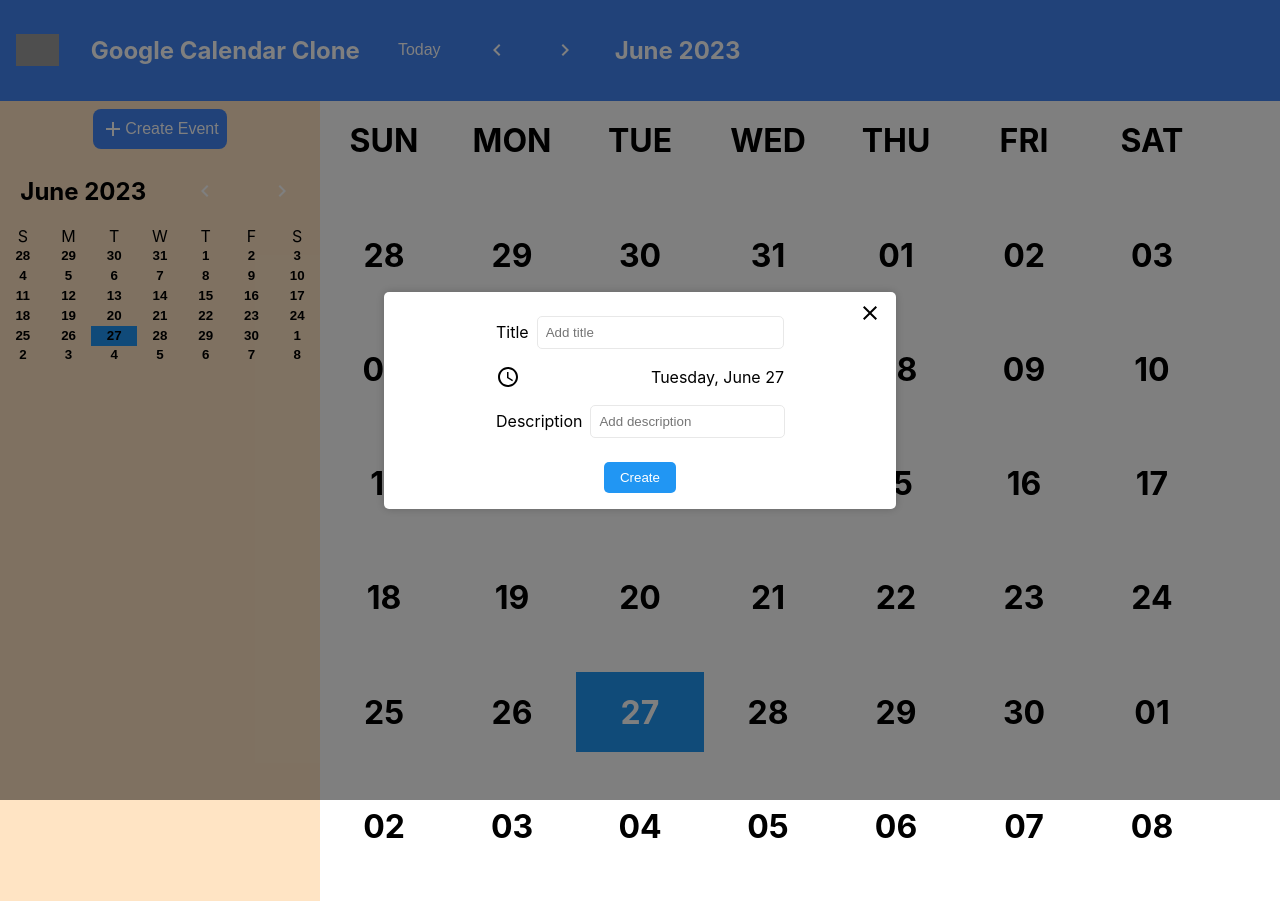
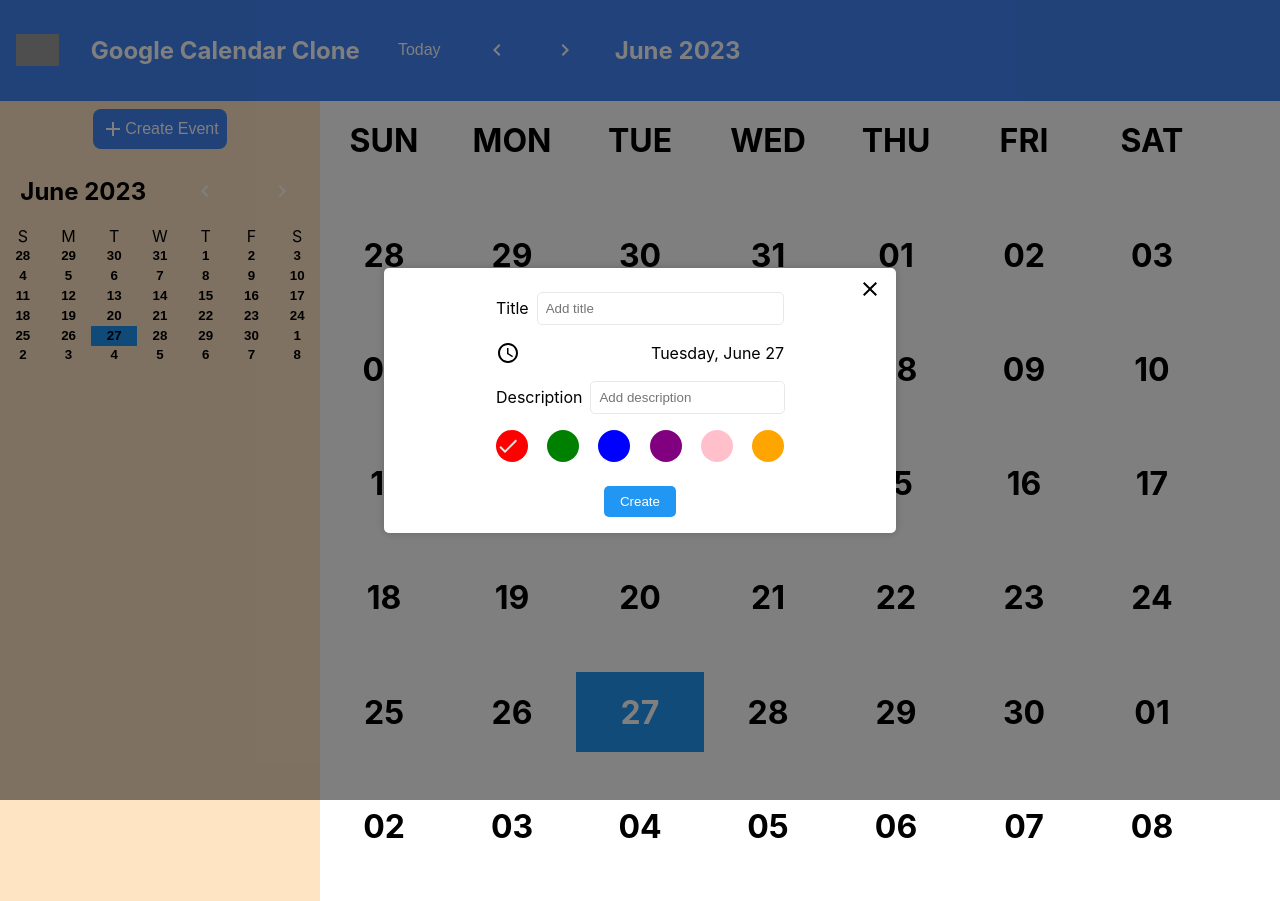
Before and after one commit to EugeneZanevskij/google-calendar, a React (Create React App) app: page / in a window 1280 px wide. Both pictures are taken after a click on the button "Create Event". Built offline with nearby package versions, Linux system fonts and the light colour scheme; grey boxes are pictures that could not be loaded.

Commit message:
feat: update eventModal form

```diff
--- a/src/EventModal.css
+++ b/src/EventModal.css
@@ -60,6 +60,18 @@
   margin-left: 0.5rem;
 }
 
+.event-modal__label {
+  border-radius: 50%;
+  width: 2rem;
+  height: 2rem;
+  border: none;
+  cursor: pointer;
+  display: flex;
+  align-items: center;
+  justify-content: center;
+  color: #e8e8e8;
+}
+
 .event-modal__save {
   background-color: #2196f3;
   color: white;
--- a/src/EventModal.jsx
+++ b/src/EventModal.jsx
@@ -3,14 +3,16 @@
 import './EventModal.css';
 import CloseIcon from '@mui/icons-material/Close';
 import ScheduleIcon from '@mui/icons-material/Schedule';
-import dayjs from 'dayjs';
+import CheckIcon from '@mui/icons-material/Check';
 import "./EventModal.css";
 
+const labels = ['red', 'green', 'blue',  'purple', 'pink', 'orange'];
+
 const EventModal = () => {
-  const {setShowEventModal} = useContext(GlobalContext);
+  const {setShowEventModal, daySelected} = useContext(GlobalContext);
   const [title, setTitle] = useState('');
   const [description, setDescription] = useState('');
-  const daySelected = dayjs().format('dddd, MMMM DD');
+  const [selectedLabel, setSelectedLabel] = useState(labels[0]);
   return (
     <div className='event-modal'>
       <form className='event-modal__form'>
@@ -31,7 +33,7 @@
         </div>
         <div className='event-modal__element'>
           <ScheduleIcon/>
-          <p>{daySelected}</p>
+          <p>{daySelected.format('dddd, MMMM DD')}</p>
         </div>
         <div className='event-modal__element'>
           <p>Description</p>
@@ -45,6 +47,17 @@
             onChange={e => setDescription(e.target.value)}
           />
         </div>
+        <div className='event-modal__element'>
+          {labels.map((label, i) => (
+            <span
+              key={i}
+              onClick={() => setSelectedLabel(label)}
+              className='event-modal__label'
+              style={{backgroundColor: label}}>
+                {selectedLabel === label && <CheckIcon/>}
+              </span>
+          ))}
+        </div>
         <button type='submit' className='event-modal__save'>
           Create
         </button>
--- a/src/context/ContextProvider.js
+++ b/src/context/ContextProvider.js
@@ -5,7 +5,7 @@
 export default function ContextProvider(props) {
   const [monthIndex, setMonthIndex] = useState(dayjs().month());
   const [smallCalendarMonth, setSmallCalendarMonth] = useState(null);
-  const [daySelected, setDaySelected] = useState(null);
+  const [daySelected, setDaySelected] = useState(dayjs());
   const [showEventModal, setShowEventModal] = useState(false);
   useEffect(() => {
     if (smallCalendarMonth !== null) {
```
